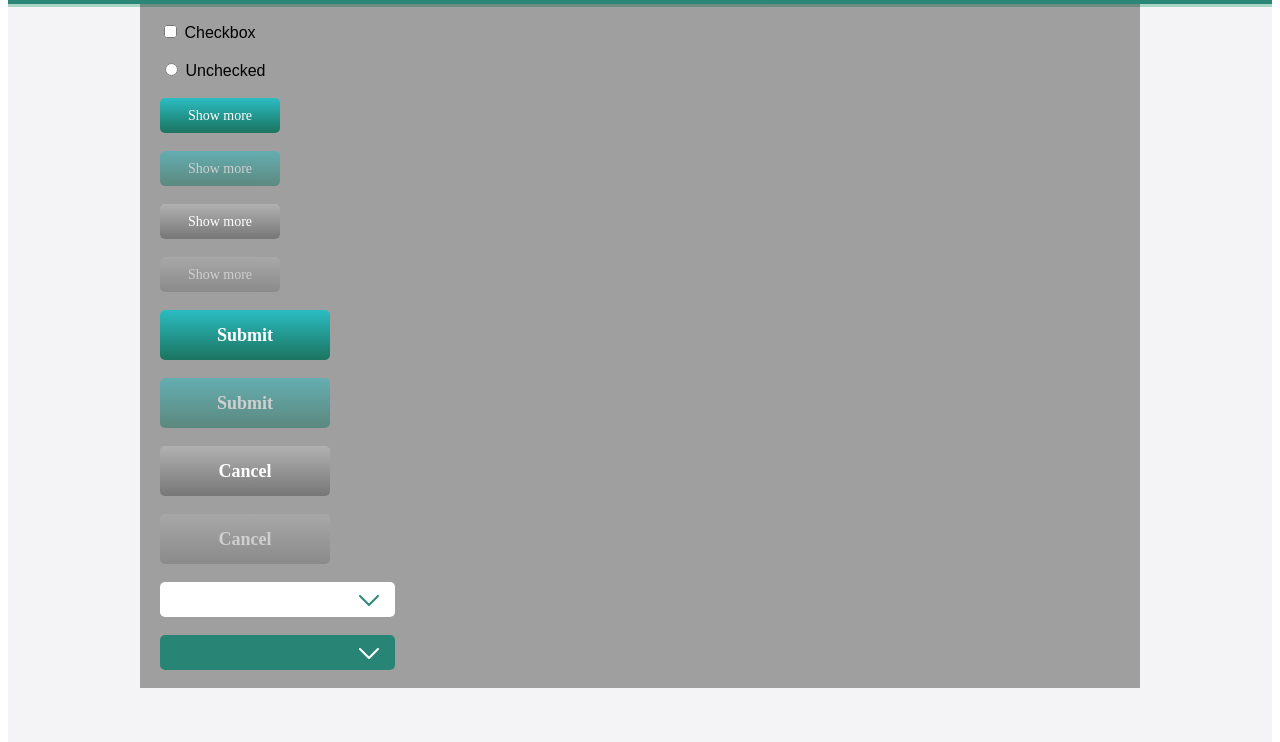
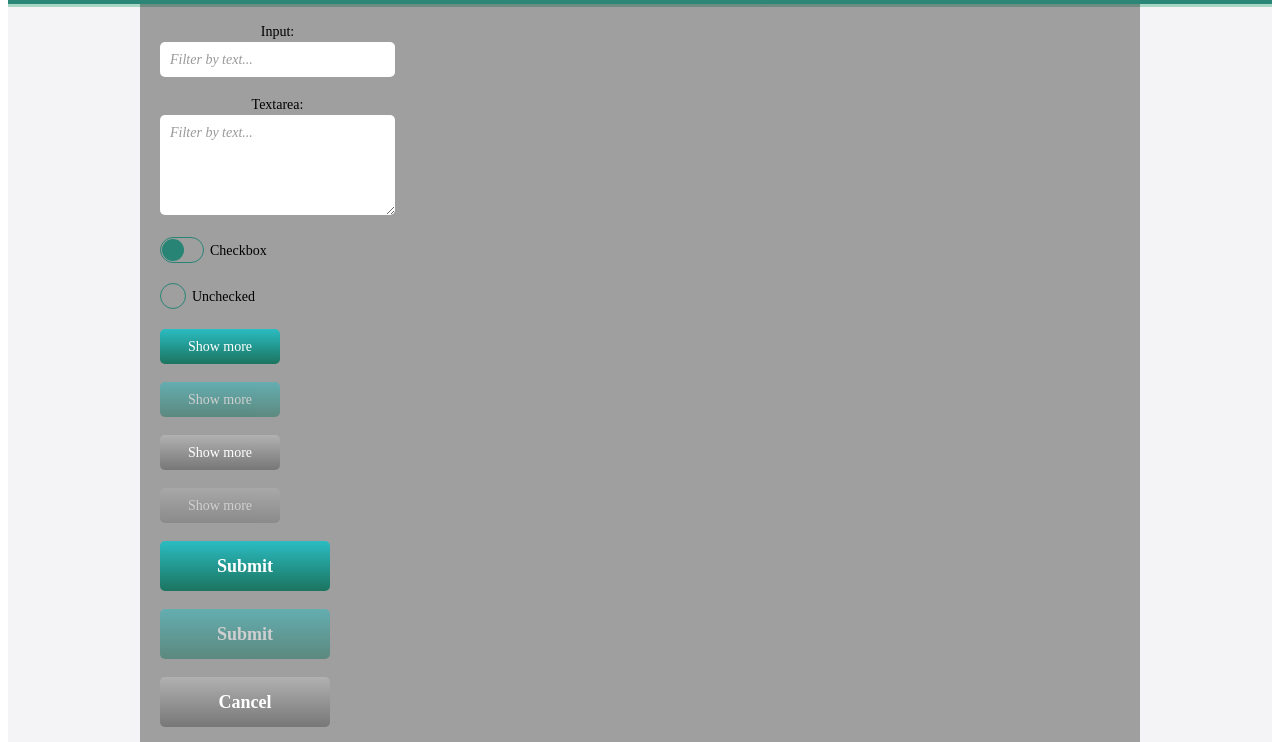
Before and after one commit to Malinin88/ReactLP, a plain HTML site: page index.html in a window 1280 px wide. Shown: the part 49-791 px from the top of the page. Drawn offline with Linux system fonts and the light colour scheme.

Commit message:
Add text-input component.

```diff
--- /dev/null
+++ b/components/textInput/textInput.css
@@ -0,0 +1,65 @@
+.text-input-container {
+    display: inline-block;
+    width: 235px;
+}
+
+.text-input-container input[type="text"],
+.text-input-container textarea {
+    display: block;
+    width: 100%;
+    border-radius: 5px;
+    background-color: #fff;
+    border: none;
+    color: #000000;
+    font-family: "PT Sans";
+    font-size: 14px;
+}
+
+.text-input-container input[type="text"] {
+    height: 35px;
+    padding-left: 10px;
+}
+
+.text-input-container textarea {
+    height: 100px;
+    padding: 10px;
+}
+
+.text-input-container input[type="text"]::-webkit-input-placeholder {
+    color: #999999;
+    font-family: "PT Sans", serif;
+    font-size: 14px;
+    font-style: italic;
+}
+
+.text-input-container input[type="text"]::-moz-placeholder {
+    color: #999999;
+    font-family: "PT Sans", serif;
+    font-size: 14px;
+    font-style: italic;
+}
+
+.text-input-container textarea::-webkit-input-placeholder {
+    color: #999999;
+    font-family: "PT Sans", serif;
+    font-size: 14px;
+    font-style: italic;
+}
+
+.text-input-container textarea::-moz-placeholder {
+    color: #999999;
+    font-family: "PT Sans", serif;
+    font-size: 14px;
+    font-style: italic;
+}
+
+.text-input-container label {
+    display: block;
+    width: 100%;
+    height: 20px;
+    color: #000000;
+    font-family: "PT Sans", serif;
+    font-size: 14px;
+    line-height: 19px;
+    text-align: center;
+}
--- a/index.html
+++ b/index.html
@@ -9,6 +9,7 @@
         <link rel="stylesheet" href="components/select/select.css"/>
         <link rel="stylesheet" href="components/radioButton/radioButton.css"/>
         <link rel="stylesheet" href="components/checkbox/checkbox.css"/>
+        <link rel="stylesheet" href="components/textInput/textInput.css"/>
     </head>
     <body>
         <div id="app">
@@ -23,13 +24,30 @@
             <div class="content">
                 <br/>
 
-                <input type="checkbox" id="checkbox1"/>
+                <div class="text-input-container">
+                    <label for="text1">Input:</label>
+                    <input type="text" id="text1" placeholder="Filter by text..."/>
+                </div>
+
+                <br/>
+                <br/>
+
+                <div class="text-input-container">
+                    <label for="text2">Textarea:</label>
+                    <textarea  cols="30" rows="5" id="text2" placeholder="Filter by text..."></textarea>
+                </div>
+
+
+                <br/>
+                <br/>
+
+                <input type="checkbox" id="checkbox1" class="checkbox-switch"/>
                 <label for="checkbox1">Checkbox</label>
 
                 <br/>
                 <br/>
 
-                <input type="radio" id="radio1"/>
+                <input type="radio" id="radio1" class="radio-button"/>
                 <label for="radio1">Unchecked</label>
 
                 <br/>
```
